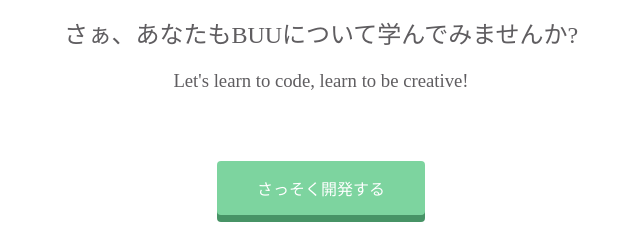
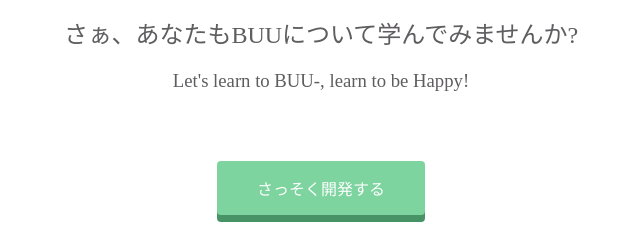
Before and after one commit to MasayaHata/HamaUmi.github.io, a plain HTML site: page index.html in a window 1280 px wide. Shown: the part 1331-1571 px from the top of the page, 319-959 px from the left. Drawn offline with Linux system fonts and the light colour scheme.

Commit message:
Update index.html

```diff
--- a/index.html
+++ b/index.html
@@ -75,7 +75,7 @@
     <div class="container">
       <div class="heading">
         <h2>さぁ、あなたもBUUについて学んでみませんか?</h2>
-        <h3>Let's learn to code, learn to be creative!</h3>
+        <h3>Let's learn to BUU-, learn to be Happy!</h3>
       </div>
       <span class="btn message">さっそく開発する</span>
     </div>
```
